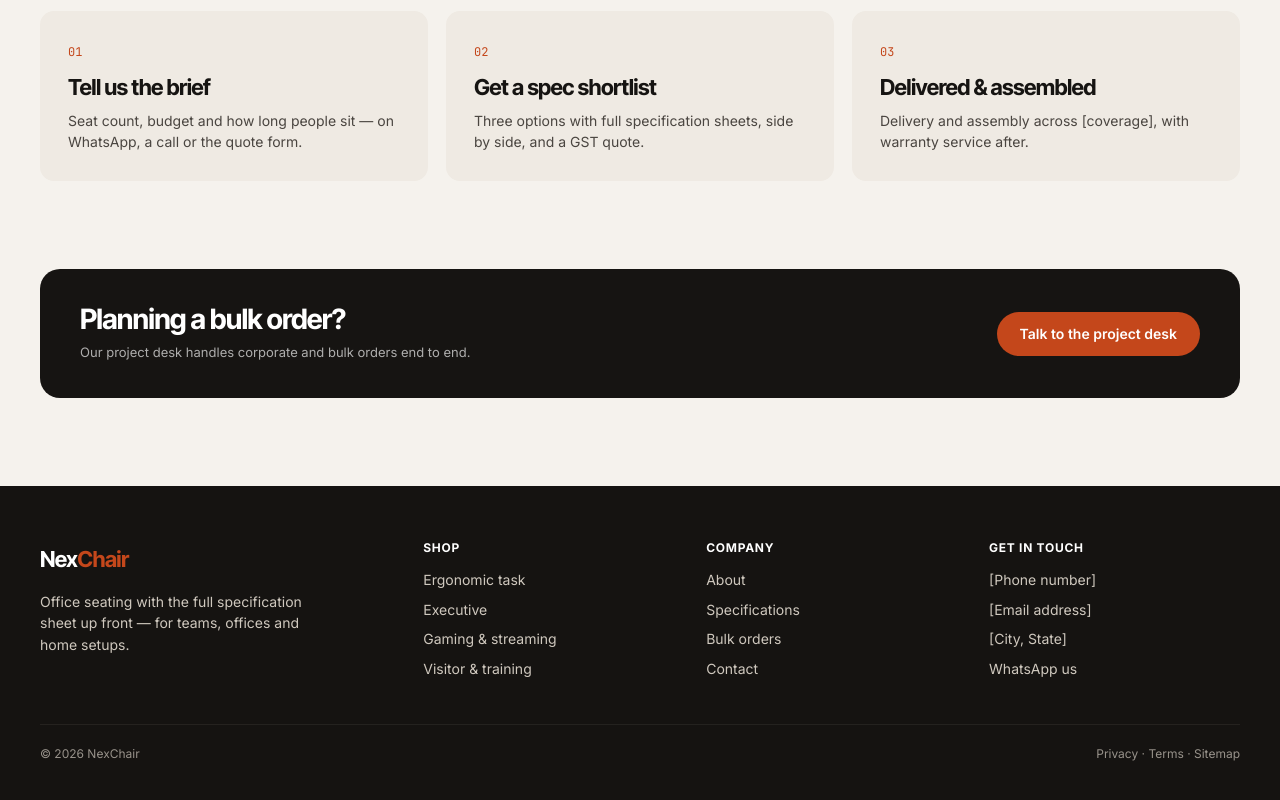
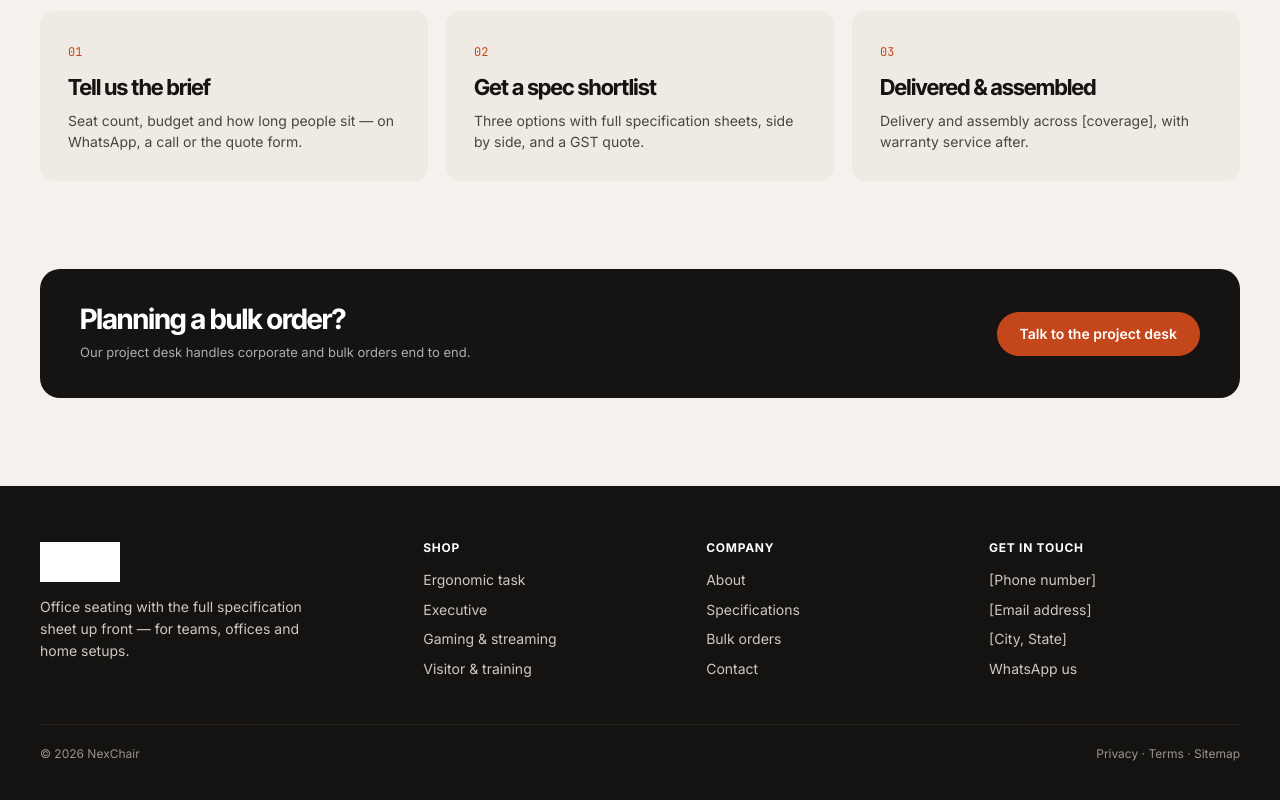
Before and after one commit to PAwasthii/nexchair-prototype, a plain HTML site: page about.html in a window 1280 px wide. Shown: the part 1072-1872 px from the top of the page. Drawn offline with Linux system fonts and the light colour scheme.

Commit message:
Fixed the logo

```diff
--- a/about.html
+++ b/about.html
@@ -20,7 +20,7 @@
 </div></div>
 <header class="site-header">
   <div class="wrap">
-    <a href="index.html" class="logo">Nex<span>Chair</span></a>
+    <a href="index.html" class="logo"><img src="logo.jpeg" alt="NexChair"></a>
     <nav class="nav">
       <a href="index.html">Home</a>
       <a href="range.html">Product Range</a>
@@ -85,7 +85,7 @@
   <div class="wrap">
     <div class="foot-grid">
       <div>
-        <a href="index.html" class="logo">Nex<span>Chair</span></a>
+        <a href="index.html" class="logo"><img src="logo.jpeg" alt="NexChair"></a>
         <p style="font-size:14px;max-width:280px;margin-top:14px">Office seating with the full specification sheet up front — for teams, offices and home setups.</p>
       </div>
       <div><h4>Shop</h4><ul>
--- a/assets/styles.css
+++ b/assets/styles.css
@@ -74,8 +74,8 @@ h1, h2, h3, h4 { font-family: var(--font-head); letter-spacing: -0.03em; margin:
 /* Header */
 .site-header { background: var(--surface); border-bottom: 1px solid var(--line); position: sticky; top: 0; z-index: 50; }
 .site-header .wrap { display: flex; align-items: center; gap: 32px; height: 72px; }
-.logo { font-family: var(--font-head); font-weight: 700; font-size: 22px; letter-spacing: -0.03em; }
-.logo span { color: var(--accent); }
+.logo { display: flex; align-items: center; }
+.logo img { height: 40px; width: auto; display: block; }
 .nav { display: flex; gap: 28px; margin: 0 auto; }
 .nav a { font-size: 14px; color: var(--ink-2); padding: 6px 0; position: relative; }
 .nav a:hover { color: var(--ink); }
@@ -178,7 +178,7 @@ section.block { padding: 88px 0; }
 .site-footer { background: var(--dark); color: #cfc8be; margin-top: 88px; }
 .site-footer .wrap { padding-top: 56px; padding-bottom: 40px; }
 .foot-grid { display: grid; grid-template-columns: 1.4fr 1fr 1fr 1fr; gap: 32px; }
-.site-footer .logo { color: #fff; }
+.site-footer .logo img { filter: brightness(0) invert(1); }
 .site-footer h4 { font-family: var(--font-body); font-size: 12px; letter-spacing: .06em; text-transform: uppercase; color: #fff; margin-bottom: 14px; }
 .site-footer ul { list-style: none; margin: 0; padding: 0; display: grid; gap: 8px; font-size: 14px; }
 .site-footer a:hover { color: #fff; }
```
Also changed, not shown: contact.html (+2 -2 lines), index.html (+2 -2 lines), range.html (+2 -2 lines), specifications.html (+2 -2 lines), logo.jpeg (added).
